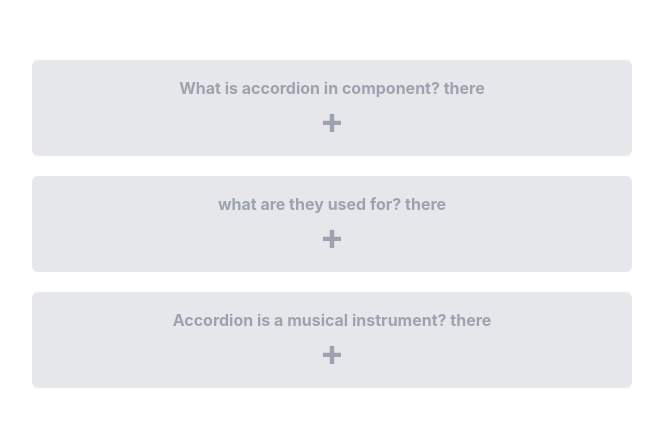
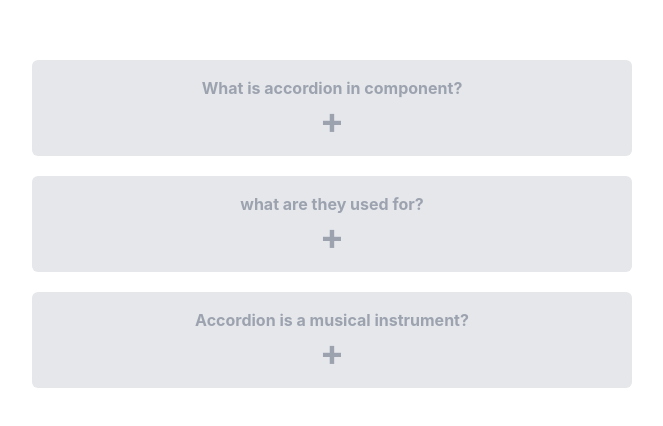
Before and after one commit to code-simplifier-mahbub/react-multiple-project, a React (Create React App) app: page / in a window 1280 px wide. Shown: the part 186-612 px from the top of the page, without its empty margins (308-971 px from the left). Built offline with nearby package versions, Linux system fonts and the light colour scheme.

Commit message:
accordian started

```diff
--- a/src/component/Accordian/Accordian.js
+++ b/src/component/Accordian/Accordian.js
@@ -3,11 +3,11 @@ import data from "./data";
 
 const Accordion = () => {
   const [selected, setSelected] = useState("");
-  const [toggleButton, settoggleButton] = useState("+");
+  const [toggleButton, setToggleButton] = useState("+");
 
   const handleAccordian = (currentId) => {
     const toggleValue = currentId !== selected ? "-" : "+";
-    settoggleButton(toggleValue);
+    setToggleButton(toggleValue);
     setSelected(currentId === selected ? null : currentId);
   };
 
@@ -20,9 +20,10 @@ const Accordion = () => {
               onClick={() => handleAccordian(dataItem.id)}
               className="bg-gray-200 mt-5 w-[600px] p-4 text-md font-bold text-gray-400 rounded-md"
             >
-              <h3>{dataItem.question} there</h3>
+              <h3>{dataItem.question}</h3>
               <span className="font-bold text-4xl">{toggleButton}</span>
             </div>
+            {/*handler add for show hide accordian data*/}
             {selected !== dataItem.id ? null : (
               <div className="bg-gray-200 mt-2 p-4 text-gray-600 font-bold">
                 {dataItem.answer}
```
